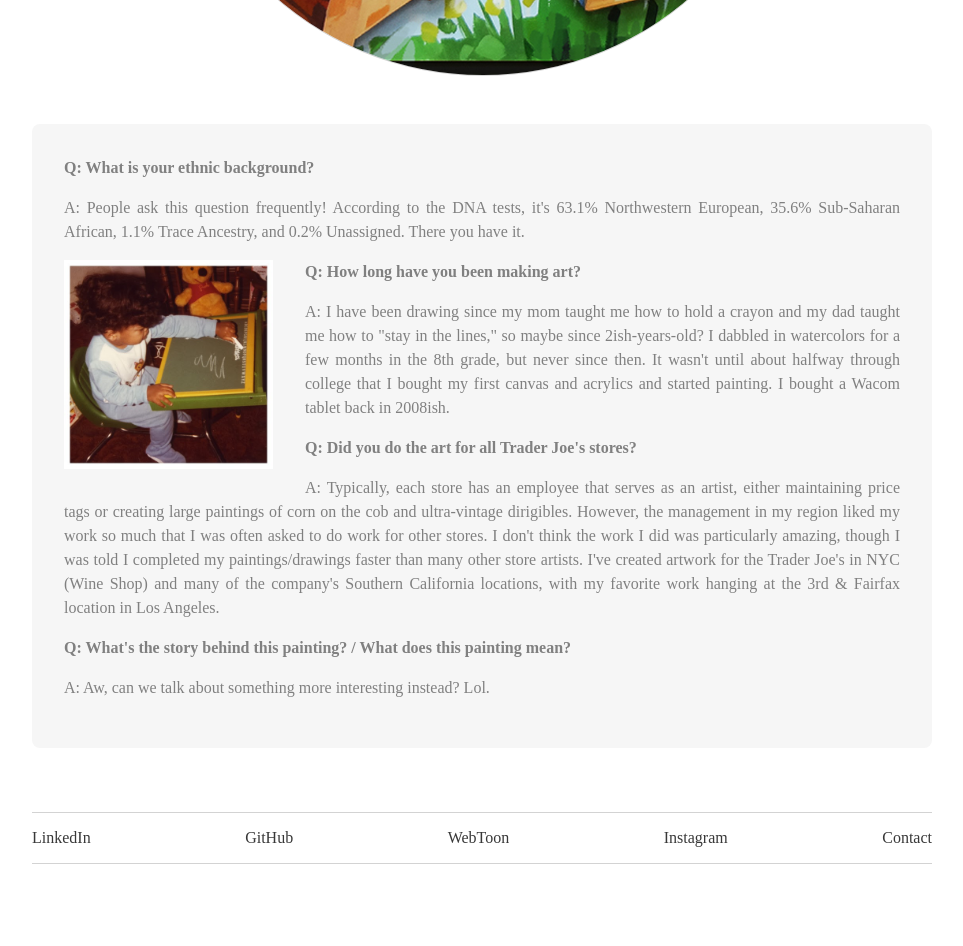
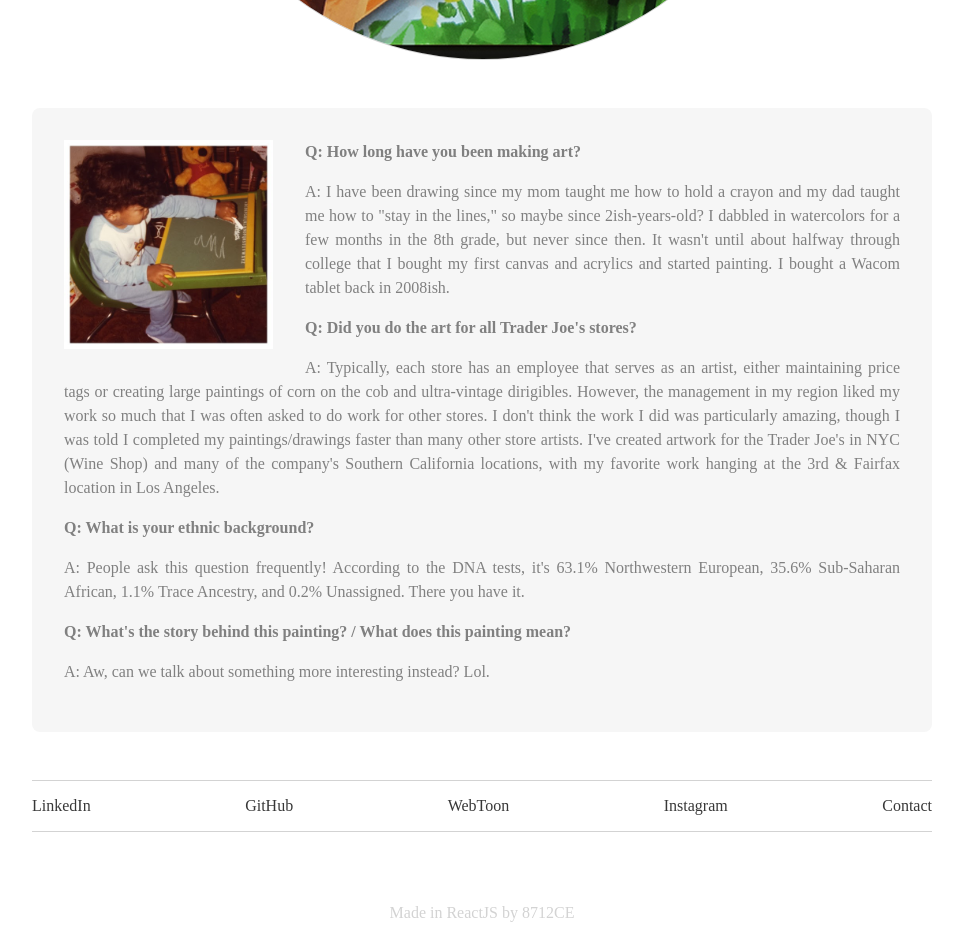
Before and after one commit to 8712ce/portfolio, a React (Create React App) app: page / in a window 1280 px wide. Shown: the part 2980-3926 px from the top of the page, without its empty margins (158-1121 px from the left). Built offline with nearby package versions, Linux system fonts and the light colour scheme.

Commit message:
added credit on appJS

```diff
--- a/src/App.css
+++ b/src/App.css
@@ -27,3 +27,7 @@ a:hover {
   /* color: hotpink; */
   color: #fa9a82;
 }
+
+.credit {
+  color: lightgray
+}
--- a/src/App.js
+++ b/src/App.js
@@ -32,6 +32,8 @@ function App() {
 
       <Footer />
 
+      <p className="credit">Made in ReactJS by 8712CE</p>
+
     </div>
   );
 }
--- a/src/components/Faq/faq.css
+++ b/src/components/Faq/faq.css
@@ -2,7 +2,7 @@
     overflow: hidden;
     background-color: #f6f6f6;
     padding: 2em;
-    margin-bottom: 2em;
+    margin-bottom: 1em;
     border-radius: 0.5em;
 }
 
--- a/src/components/Faq/index.js
+++ b/src/components/Faq/index.js
@@ -7,9 +7,6 @@ import "./faq.css"
 export default function Faq() {
     return (
         <div id="faq" className="faq_text">
-            <b>Q:  What is your ethnic background?</b>
-            <p>A:  People ask this question frequently!  According to the DNA tests, it's 63.1% Northwestern European, 35.6% Sub-Saharan African, 1.1% Trace Ancestry, and 0.2% Unassigned.  There you have it.</p>
-
             <img className="faq_photo" src={the_80s} alt="Photo of me as a kid"/>
             <b>Q:  How long have you been making art?</b>
             <p>A:  I have been drawing since my mom taught me how to hold a crayon and my dad taught me how to "stay in the lines," so maybe since 2ish-years-old?  I dabbled in watercolors for a few months in the 8th grade, but never since then.  It wasn't until about halfway through college that I bought my first canvas and acrylics and started painting.  I bought a Wacom tablet back in 2008ish.</p>
@@ -23,6 +20,9 @@ export default function Faq() {
             {/* <b>Q:  Can you recommend a good art school?</b>
             <p>A:  All of the people I know who attended the California Institute of the Arts (CalArts) or Art Center College of Design are amazing artists.  Check them out.</p> */}
 
+            <b>Q:  What is your ethnic background?</b>
+            <p>A:  People ask this question frequently!  According to the DNA tests, it's 63.1% Northwestern European, 35.6% Sub-Saharan African, 1.1% Trace Ancestry, and 0.2% Unassigned.  There you have it.</p>
+
             <b>Q:   What's the story behind this painting? / What does this painting mean?</b>
             <p>A:   Aw, can we talk about something more interesting instead?  Lol.</p>
 
--- a/src/components/GraphicArt/index.js
+++ b/src/components/GraphicArt/index.js
@@ -8,18 +8,18 @@ import pi03 from "../../assets/graphic_art/portfolio_images_03.jpg";
 import pi04 from "../../assets/graphic_art/portfolio_images_04.jpg";
 import pi05 from "../../assets/graphic_art/portfolio_images_05.jpg";
 import pi06 from "../../assets/graphic_art/portfolio_images_06.jpg";
-import pi07 from "../../assets/graphic_art/portfolio_images_07.jpg";
+// import pi07 from "../../assets/graphic_art/portfolio_images_07.jpg";
 import pi08 from "../../assets/graphic_art/portfolio_images_08.jpg";
 import pi09 from "../../assets/graphic_art/portfolio_images_09.jpg";
 import pi10 from "../../assets/graphic_art/portfolio_images_10.jpg";
 import pi11 from "../../assets/graphic_art/portfolio_images_11.jpg";
 import pi12 from "../../assets/graphic_art/portfolio_images_12.jpg";
-import pi13 from "../../assets/graphic_art/portfolio_images_13.jpg";
+// import pi13 from "../../assets/graphic_art/portfolio_images_13.jpg";
 import pi14 from "../../assets/graphic_art/portfolio_images_14.jpg";
 import pi15 from "../../assets/graphic_art/portfolio_images_15.jpg";
 import pi16 from "../../assets/graphic_art/portfolio_images_16.jpg";
 import pi17 from "../../assets/graphic_art/portfolio_images_17.jpg";
-import pi18 from "../../assets/graphic_art/portfolio_images_18.jpg";
+// import pi18 from "../../assets/graphic_art/portfolio_images_18.jpg";
 import pi19 from "../../assets/graphic_art/portfolio_images_19.jpg";
 import pi20 from "../../assets/graphic_art/portfolio_images_20.jpg";
 import pi21 from "../../assets/graphic_art/portfolio_images_21.jpg";
@@ -34,7 +34,7 @@ import "./graphic_art.css"
 
 function GraphicArt() {
   const [currentSlide, setCurrentSlide] = useState(0);
-  const images = [pi01, pi02, pi03, pi04, pi05, pi06, pi07, pi08, pi09, pi10, pi11, pi12, pi13, pi14, pi15, pi16, pi17, pi18, pi19, pi20, pi21, pi22, pi23, pi24, pi25, pi26];
+  const images = [pi01, pi02, pi03, pi04, pi05, pi06, pi08, pi09, pi10, pi11, pi12, pi14, pi15, pi16, pi17, pi19, pi20, pi21, pi22, pi23, pi24, pi25, pi26];
 
   useEffect(() => {
     const interval = setInterval(() => {
--- a/src/components/Header/index.js
+++ b/src/components/Header/index.js
@@ -13,11 +13,11 @@ export default function Header() {
             <img className="sig" src={signature} alt="David Milton Signature Logo" />
 
             <nav>
-                <Link className="h_link" to="about" smooth={true} duration={500} offset={-10} >About Me</Link>
-                <Link className="h_link" to="resume" smooth={true} duration={500} offset={-10}>Resume</Link>
-                <Link className="h_link" to="web_dev" smooth={true} duration={500} offset={-10}>Web Development</Link>
-                <Link className="h_link" to="graph_art" smooth={true} duration={500} offset={-10}>Graphic Art</Link>
-                <Link className="h_link" to="faq" smooth={true} duration={500} offset={-10}>FAQ</Link>
+                <Link className="h_link" to="about" smooth={true} duration={500} offset={-20} >About Me</Link>
+                <Link className="h_link" to="resume" smooth={true} duration={500} offset={-20}>Resume</Link>
+                <Link className="h_link" to="web_dev" smooth={true} duration={500} offset={-20}>Web Development</Link>
+                <Link className="h_link" to="graph_art" smooth={true} duration={500} offset={-20}>Graphic Art</Link>
+                <Link className="h_link" to="faq" smooth={true} duration={500} offset={-20}>FAQ</Link>
             </nav>
 
         </div>
--- a/src/components/WebDev/web_dev.css
+++ b/src/components/WebDev/web_dev.css
@@ -1,5 +1,5 @@
 #web_dev {
-    margin-top: 1em;
+    /* margin-top: 1em; */
     margin-bottom: 3em;
 }
 
```
